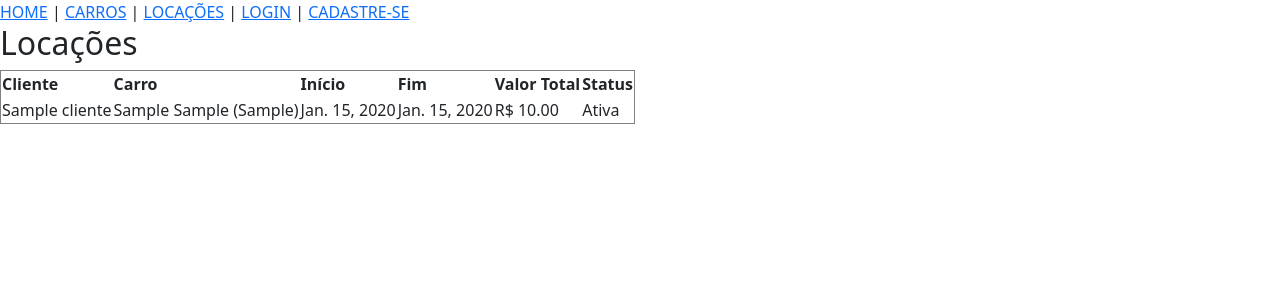
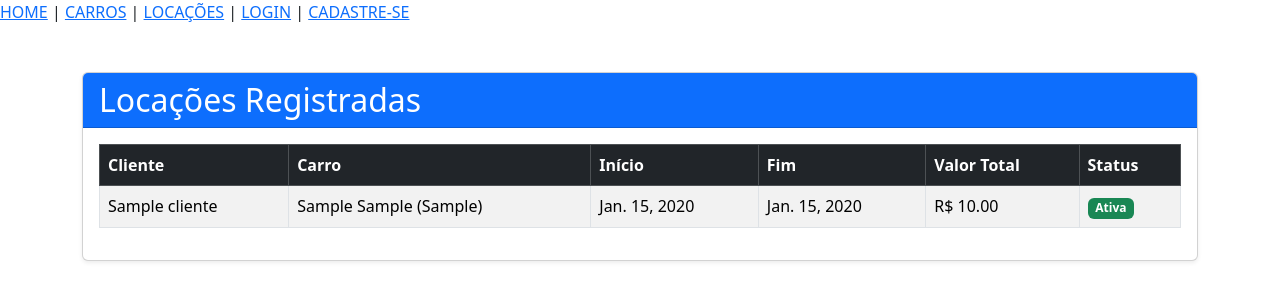
Before and after one commit to Kyutz/aluguel-carros-django, a Django app: page /locacoes/ in a window 1280 px wide. Shown: the top 301 px of the page. Run offline with Django 5.2, Linux system fonts and the light colour scheme; tables that the repository leaves empty hold one stand-in row (values such as "Sample post").

Commit message:
style: melhorar visualização da tabela de locações com Bootstrap

```diff
--- a/locadora/templates/locacoes.html
+++ b/locadora/templates/locacoes.html
@@ -4,10 +4,15 @@
 {% block titulo %}Lista de Locações - AlugaFácil{% endblock %}
 
 {% block conteudo %}
-    <div class="content">
-        <h2>Locações</h2>
-        <table border="1">
-            <thead>
+    <div class="container my-5"> {# Added a Bootstrap container for better spacing and centering #}
+        <div class="card shadow-sm"> {# Card component for a subtle box effect and shadow #}
+            <div class="card-header bg-primary text-white"> {# Header for the card with primary background and white text #}
+                <h2 class="mb-0">Locações Registradas</h2> {# mb-0 removes bottom margin from heading #}
+            </div>
+            <div class="card-body">
+                <div class="table-responsive">
+                    <table class="table table-striped table-hover table-bordered align-middle"> {# Added align-middle #}
+                        <thead class="table-dark"> {# Dark header for contrast #}
                             <tr>
                                 <th>Cliente</th>
                                 <th>Carro</th>
@@ -25,12 +30,17 @@
                                 <td>{{ loc.data_inicio }}</td>
                                 <td>{{ loc.data_fim }}</td>
                                 <td>R$ {{ loc.valor_total }}</td>
-                    <td>{{ loc.status }}</td>
+                                <td><span class="badge {% if loc.status == 'Ativa' %}bg-success{% elif loc.status == 'Concluída' %}bg-secondary{% else %}bg-warning text-dark{% endif %}">{{ loc.status }}</span></td> {# Dynamic status badge #}
                             </tr>
                             {% empty %}
-                <tr><td colspan="6">Nenhuma locação cadastrada.</td></tr>
+                            <tr>
+                                <td colspan="6" class="text-center py-4">Nenhuma locação cadastrada.</td> {# Increased vertical padding #}
+                            </tr>
                             {% endfor %}
                         </tbody>
                     </table>
                 </div>
+            </div>
+        </div>
+    </div>
 {% endblock %}
```
Lines whose indentation alone changed are shown as unchanged.
